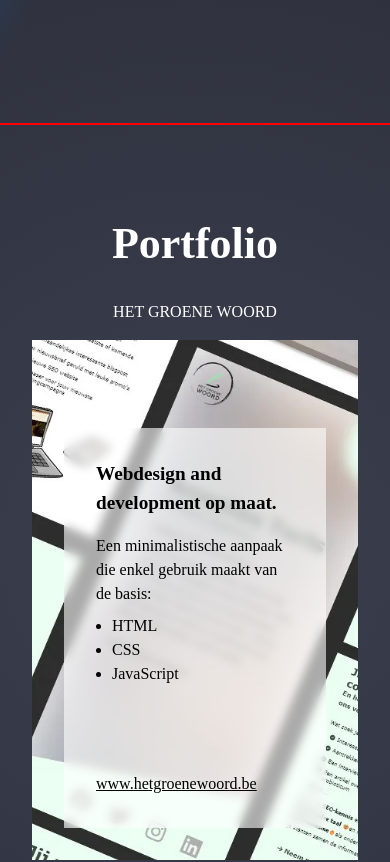
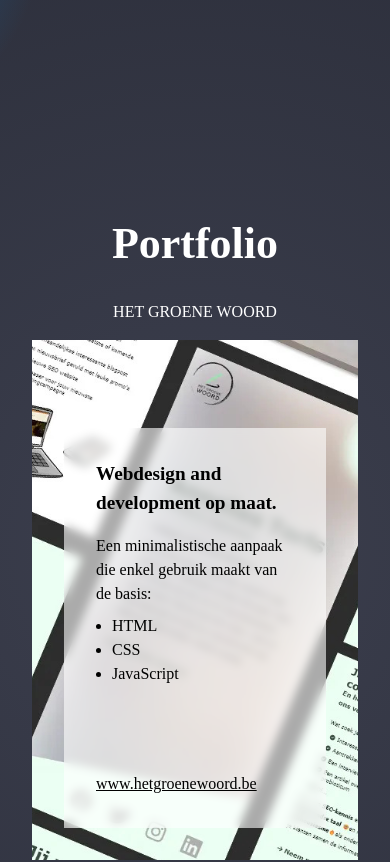
Before and after one commit to Johan-torfs/itf-portfolio, a website built with Vite: page src/index.html in a window 390 px wide. Shown: the part 720-1582 px from the top of the page. Built offline with nearby package versions, Linux system fonts and the light colour scheme; a web font is replaced by a local one.

Commit message:
testing vh units on mobile

```diff
--- a/src/css/style.css
+++ b/src/css/style.css
@@ -92,15 +92,13 @@
 
 /* Utility & container */
 .container, .container-full {
-  height: 100svh;
+  height: 100vh;
   margin: 0 auto;
   padding: 6rem var(--container-padding) 2rem var(--container-padding);
   scroll-snap-align: center;
 
   display: flex;
   flex-direction: column;
-
-  outline: 1px solid red;
 }
 
 .container {
```
